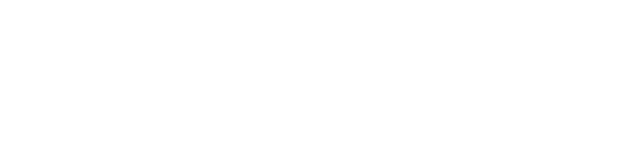
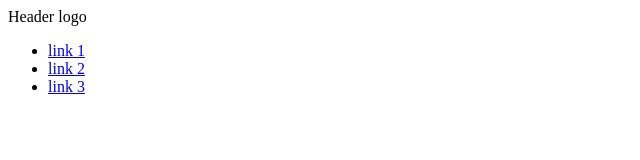
Before and after one commit to Ayala2385/landing-page, a plain HTML site: page index.html in a window 1280 px wide. Shown: the whole page, without its empty margins (0-640 px from the left). Drawn offline with Linux system fonts and the light colour scheme.

Commit message:
added links to the header

```diff
--- a/index.html
+++ b/index.html
@@ -8,7 +8,16 @@
     <link rel="stylesheet" href="styles.css">
 </head>
 <body>
-    <div class="header"></div>
+    <div class="header">
+      <div>Header logo</div>
+      <div>
+        <ul>
+            <li><a href="#">link 1</a></li>
+            <li><a href="#">link 2</a></li>
+            <li><a href="#">link 3</a></li>
+        </ul>
+      </div>
+    </div>
     <div class="topcon"></div>
     <div class="imgcon"></div>
     <div class="qoucon"></div>
--- a/styles.css
+++ b/styles.css
@@ -0,0 +1,9 @@
+body {
+    display: flex;
+    flex-direction: column;
+    height: 100vh;
+}
+
+.header.topcon {
+    background-color: #1f2937;
+}
```
